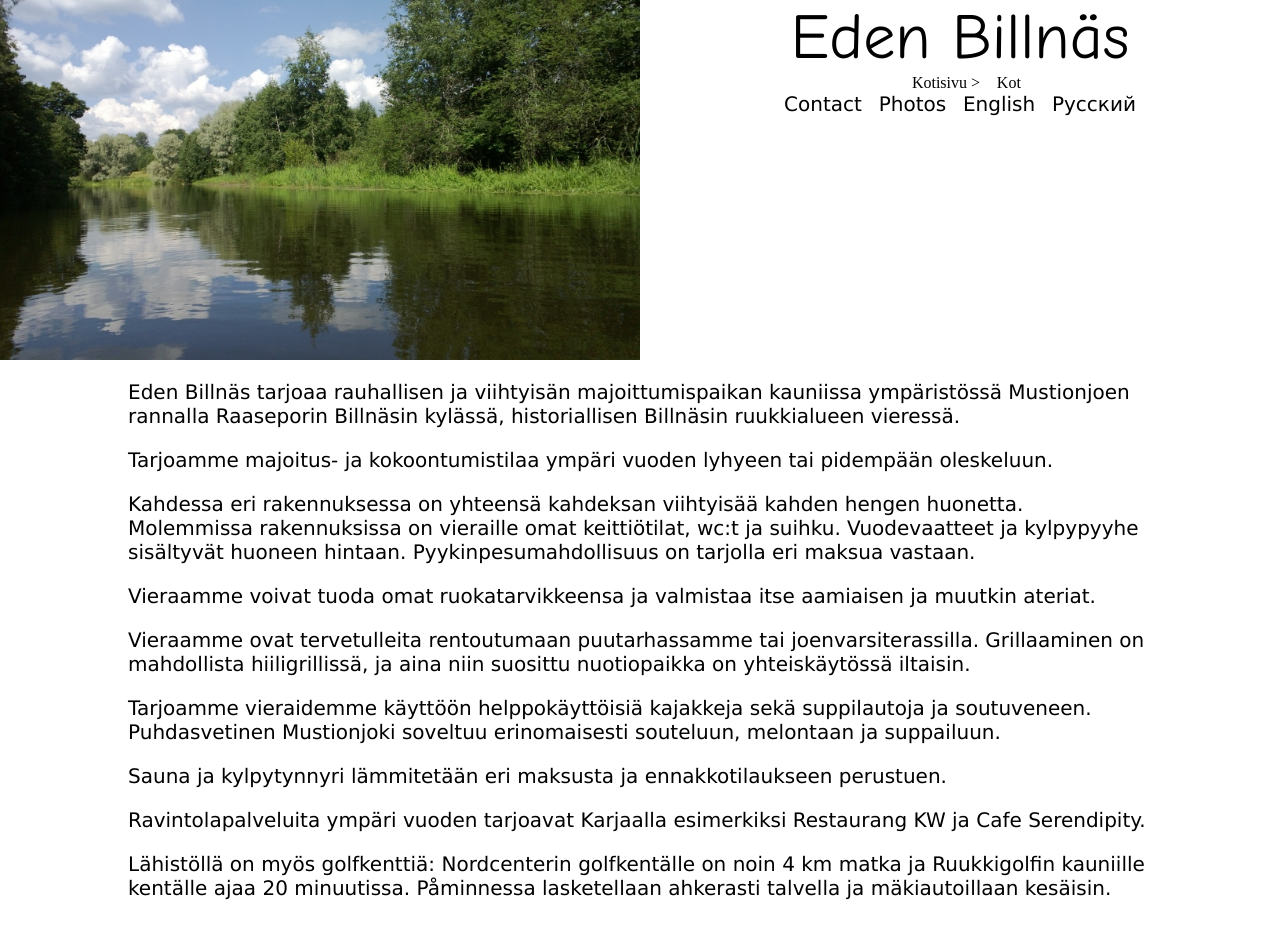
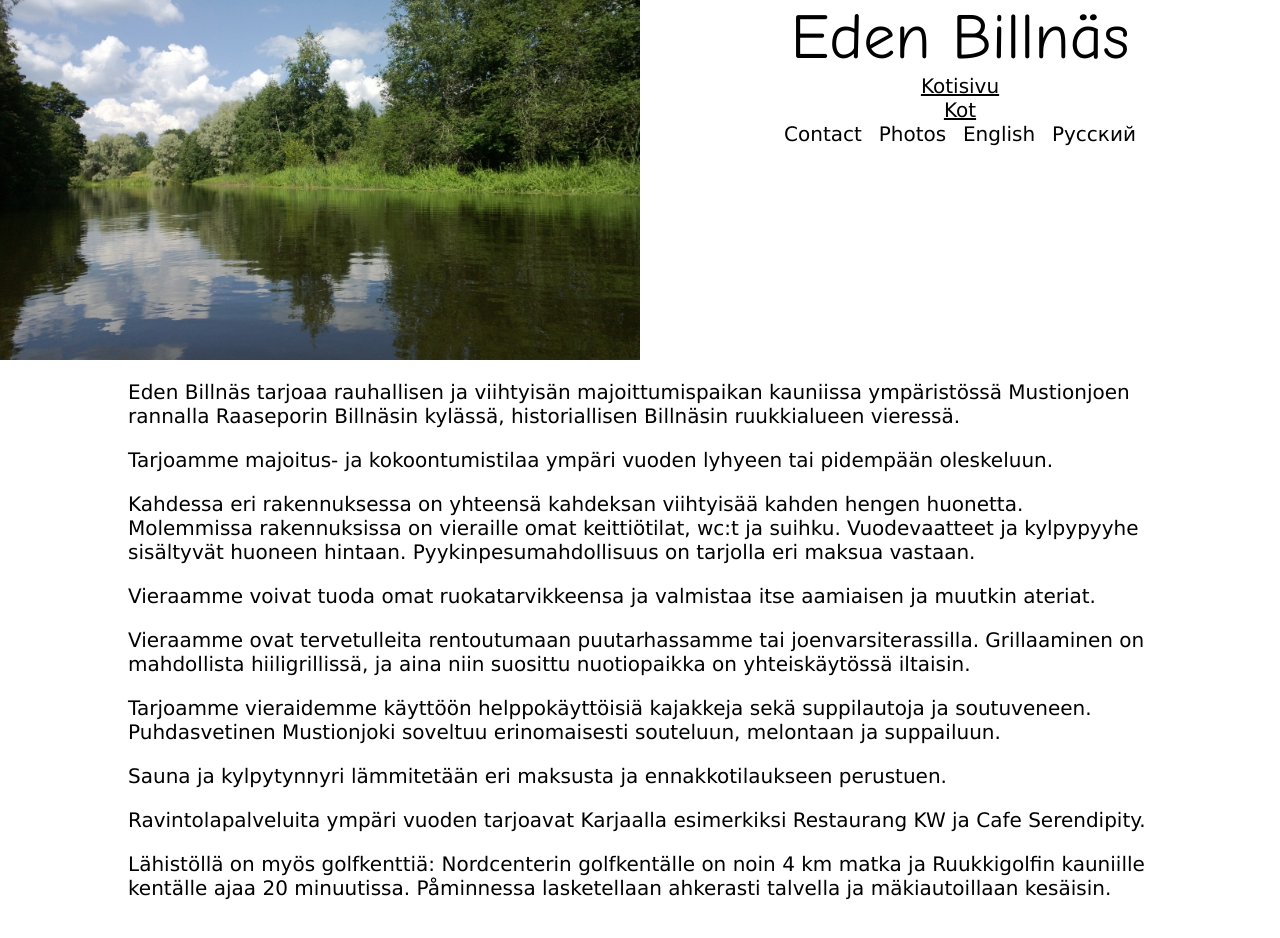
Before and after one commit to Alsou-Kadyrova/Alsou-Kadyrova.github.io, a plain HTML site: page index.html in a window 1280 px wide. Drawn offline with Linux system fonts and the light colour scheme.

Commit message:
Update index.html

```diff
--- a/index.html
+++ b/index.html
@@ -9,10 +9,8 @@
      <img src="Jokinakyma.jpg">
      <div class="menu2"><p class="h">Eden Billnäs</p></div>
      <div class="menu3">
-      <div>
-       <source media="(max-width: 576px)" <a href="index.html" class="a1">Kotisivu</a> >
-       <source media="(min-width: 577px)" href="index.html" class="a1">Kot</a>
-      </div>
+      <div media="(max-width: 576px)"><a href="index.html" class="a1">Kotisivu</a></div>
+       <div media="(min-width: 577px)"><a href="index.html" class="a1">Kot</a></div>
       <a href="Contact.html" class="a2">Contact</a>
       <a href="Photos.html" class="a2">Photos</a>
       <a href="English.html" class="a2">English</a>
```
